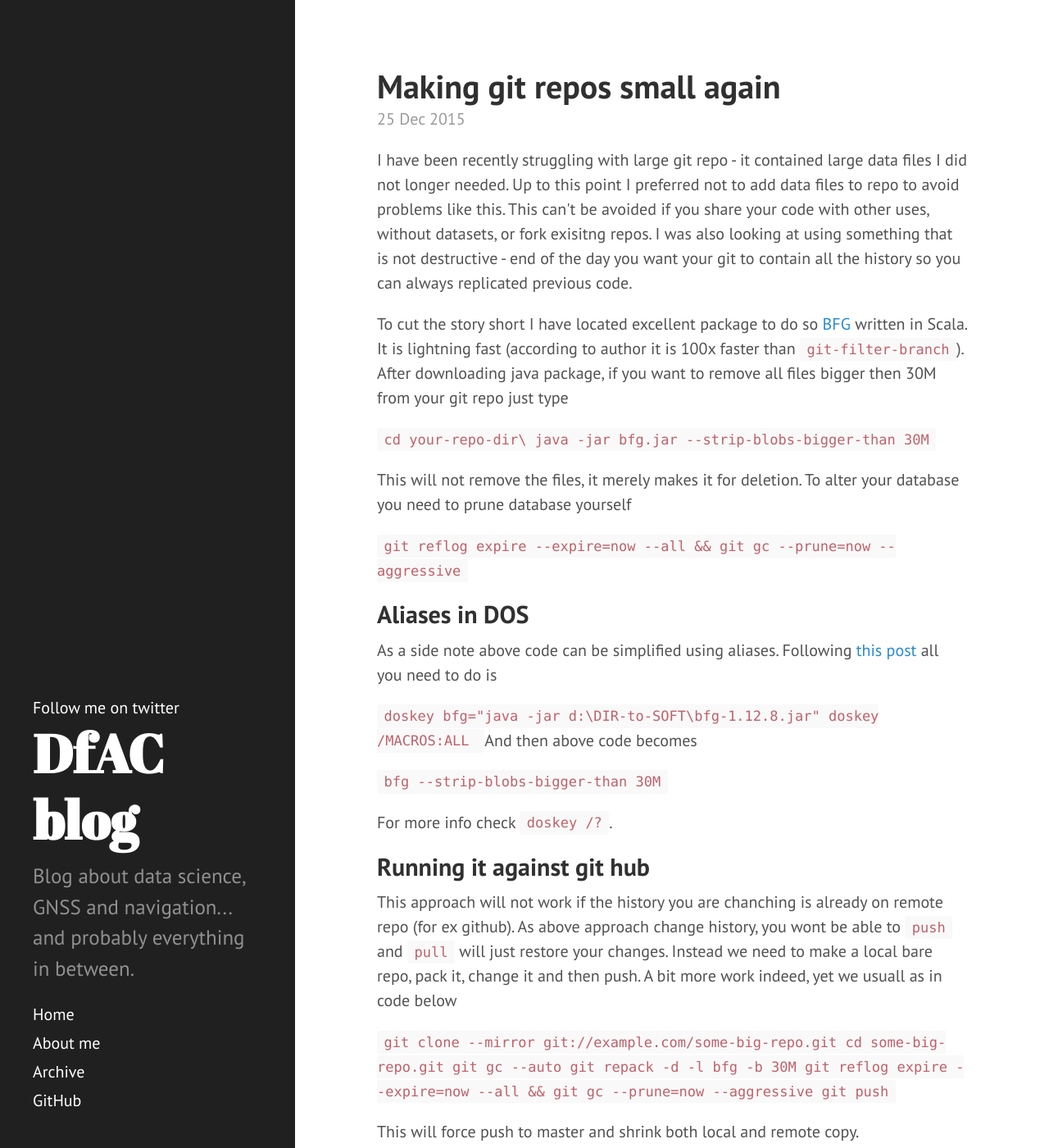
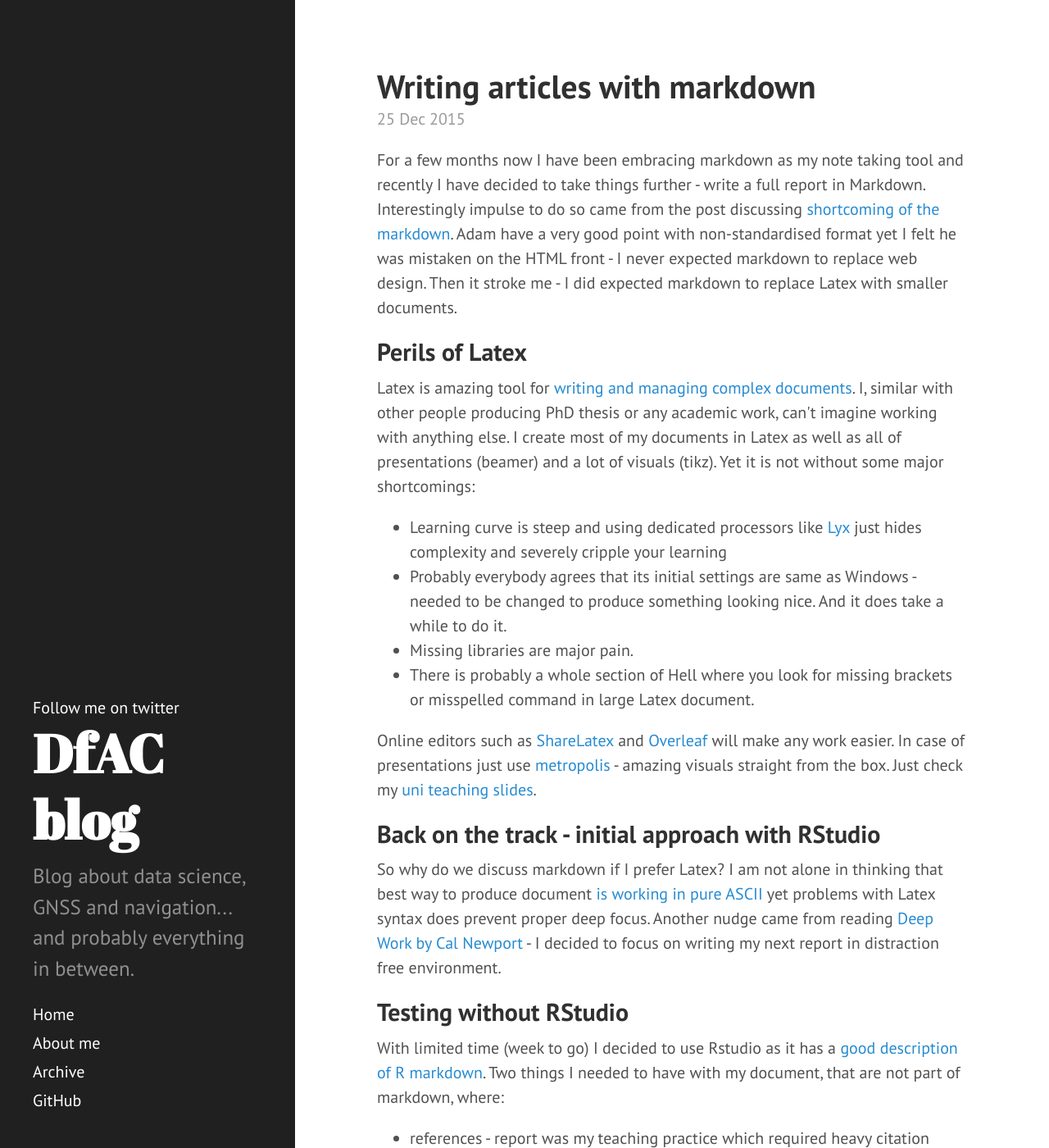
Before and after one commit to DfAC/DfAC.github.io, a Jekyll site: the page built from _posts/2015-12-25-gitCleaning.md, in a window 1280 px wide and 1400 px high. Shown: the whole window at 82% size. Built offline with Jekyll 4.4.1, drawn with Linux system fonts in a browser that asks for light colours; comment, search, counter and statistics services are not loaded; some of the changed text lies outside the part shown.

Commit message:
Update 2015-12-25-gitCleaning.md

````diff
--- a/_posts/2015-12-25-gitCleaning.md
+++ b/_posts/2015-12-25-gitCleaning.md
@@ -1,57 +1,131 @@
 ---
 layout: post
-title: Making git repos small again
-tag: git, data
+title: Writing articles with markdown
+tag: R, markdown, word
 category: blog,code
 comments: True
 ---
 
-I have been recently struggling with large git repo - it contained large data files I did not longer needed. Up to this point I preferred not to add data files to repo to avoid problems like this. This can't be avoided if you share your code with other uses, without datasets, or fork exisitng repos. I was also looking at using something that is not destructive - end of the day you want your git to contain all the history so you can always replicated previous code.
+For a few months now I have been embracing markdown as my note taking tool and recently I have decided to take things further - write a full report in Markdown. Interestingly impulse to do so came from the post discussing [shortcoming of the markdown](http://www.adamhyde.net/whats-wrong-with-markdown/). Adam have a very good point with non-standardised format yet I felt he was mistaken on the HTML front - I never expected markdown to replace web design. Then it stroke me - I did expected markdown to replace Latex with smaller documents.
 
-To cut the story short I have located excellent package to do so [BFG](https://rtyley.github.io/bfg-repo-cleaner/) written in Scala. It is  lightning fast (according to author it is 100x faster than `git-filter-branch`). After downloading java package, if you want to remove all files bigger then 30M from your git repo just type
+## Perils of Latex
+
+Latex is amazing tool for [writing and managing complex documents](http://tex.stackexchange.com/questions/1756/why-should-i-use-latex). I, similar with other people producing PhD thesis or any academic work, can't imagine working with anything else. I create most of my documents in Latex as well as all of presentations (beamer) and a lot of visuals (tikz).
+Yet it is not without some major shortcomings:
+
+* Learning curve is steep and using dedicated processors like [Lyx](https://www.lyx.org/) just hides complexity and severely cripple your learning
+* Probably everybody agrees that its initial settings are same as Windows - needed to be changed to produce something looking nice. And it does take a while to do it.
+* Missing libraries are major pain.
+* There is probably a whole section of Hell where you look for missing brackets or misspelled command in large Latex document.
+
+Online editors such as [ShareLatex](https://www.sharelatex.com/) and [Overleaf](https://www.overleaf.com/) will make any work easier. In case of presentations just use [metropolis](https://github.com/matze/mtheme) - amazing visuals straight from the box. Just check my [uni teaching slides](https://github.com/DfAC/TeachingSlides).
+
+
+## Back on the track - initial approach with RStudio
+
+So why do we discuss markdown if I prefer Latex? I am not alone in thinking that best way to produce document [is working in pure ASCII](http://ricardo.ecn.wfu.edu/~cottrell/wp.html) yet problems with Latex syntax does prevent proper deep focus. Another nudge came from reading [Deep Work by Cal Newport](http://www.amazon.co.uk/Deep-Work-Focused-Distracted/dp/0349411905) - I decided to focus on writing my next report in distraction free environment.
+
+## Testing without RStudio
+
+With limited time (week to go) I decided to use Rstudio as it has a [good description of R markdown](http://rmarkdown.rstudio.com/). Two things I needed to have with my document, that are not part of markdown, where:
+
+* references - report was my teaching practice which required heavy citation
+* cross references within document (I like things tidy)
+
+
+### Cross references
+
+To create cross references use HTML tag, for example top header would be `#<a name="Introduction"></a> Introduction`. I can then reference to it using `As discussed in [Introduction](#Introduction)`.
+
+
+### References
+
+including discussion about [adding references](http://rmarkdown.rstudio.com/authoring_bibliographies_and_citations.html).
+
+I followed their approach quite literary with bibtex document created using [JabRef](https://github.com/JabRef/jabref) and downloaded cls from <https://www.zotero.org/styles>. All you need now is:
+
+* Add citations in the text itself
 
 ```
-cd your-repo-dir\
-java -jar bfg.jar --strip-blobs-bigger-than 30M
+As covered in previous research [@Nicometo2010]. @Nicometo2010 discussed that as well.
+Another aspect have been covered already [@Felder2012;@Taylor2011;@Fry2008].
 ```
 
-This will not remove the files, it merely makes it for deletion. To alter your database you need to prune database yourself
+* Amend R markdown (rmd) header (don't forget surounding --)
 
 ```
-git reflog expire --expire=now --all && git gc --prune=now --aggressive
+title: "Efficient teaching to the large class of engineering student"
+author: "Lukasz K Bonenberg"
+output:
+  html_document:
+    highlight: pygments
+    theme: cerulean
+    toc: yes
+bibliography: refs.bib
+csl: emerald-harvard.csl
 ```
+
+* Kit in in RStudio
 
 
 
-##Aliases in DOS
+## Going for dark side (hey, they have cookies...)
 
-As a side note above code can be simplified using aliases. Following [this post](http://superuser.com/questions/560519/how-to-set-an-alias-in-windows-command-line) all you need to do is
+A next stage was to create Latex template and kit to Latex. This is when I decided to take short-cut via dark side. With this setting it is extremely easy to output to [Word](http://blog.rolffredheim.com/2013/02/reproducible-research-with-r-knitr.html). This ouptut can be modified by the use of [templates](http://rmarkdown.rstudio.com/articles_docx.html). All you need to do is to amend the header
 
 ```
-doskey bfg="java -jar d:\DIR-to-SOFT\bfg-1.12.8.jar"
-doskey /MACROS:ALL
-```
-And then above code becomes
+title: "Efficient teaching to the large class of engineering student"
+author: "Lukasz K Bonenberg"
+output:
+  word_document:
+    fig_caption: yes
+    highlight: pygments
+bibliography: refs.bib
+csl: emerald-harvard.csl
 
 ```
-bfg --strip-blobs-bigger-than 30M
+
+And create output word document. You can then edit document to your liking, rename it *template.docx* and knit nice looking output. It will also compile any latex equations or included graphics properly.
+
+```
+title: "Efficient teaching to the large class of engineering student"
+author: "Lukasz K Bonenberg"
+output:
+  word_document:
+    fig_caption: yes
+    highlight: pygments
+    reference_docx: template.docx
+bibliography: refs.bib
+csl: emerald-harvard.csl
+
 ```
 
-For more info check `doskey /?`.
+## Take two - pandoc
 
-##Running it against git hub
+[**Pandoc**](http://pandoc.org/) is a conversion engine behind R markdown and knit. Just to see full picture I decided to compile my document without RStudio directly in **pandoc**.
 
-This approach will not work if the history you are chanching is already on remote repo (for ex github). As above approach change history, you wont be able to `push` and `pull` will just restore your changes.
-Instead we need to make a local bare repo, pack it, change it and then push. A bit more work indeed, yet we usuall as in code below
+**Pandoc** recognise citations and cross sections as well as utilise docx template. To compile my document you need to use the following command: [^1]
+
 
 ```
-git clone --mirror git://example.com/some-big-repo.git
-cd some-big-repo.git
-git gc --auto
-git repack -d -l
-bfg -b 30M
-git reflog expire --expire=now --all && git gc --prune=now --aggressive
-git push
+pandoc ATPreport.rmd --filter=pandoc-citeproc --biblio=refs.bib --csl=emerald-harvard.csl --reference-docx=template.docx --highlight-style=pygments --output=report.docx
+
 ```
 
-This will force push to master and shrink both local and remote copy.
+Results are same as with RStudio apart from R code reduced to static text. I would strongly recommend playing with **pandoc**. Amount of different formats it can output is [simply amazing](http://pandoc.org/demos.html). For anybody experimenting with **cls** styles [this repo should be very helpful](https://github.com/KurtPfeifle/pandoc-csl-testing).
+
+
+## Summary
+
+This approach worked really well allowing me to focus directly on writing text (with references) and not being distracted by compiling errors or missing brackets. As I was using RStudio I could also generate few simple plots from data.
+
+What I want to do next is to generate similar output in PDF using Latex. No short cuts this time.
+
+
+
+
+
+
+
+
+[^1]: You can replace = with space (' ') but you can't mix it - pandoc will throw strange error.
````
